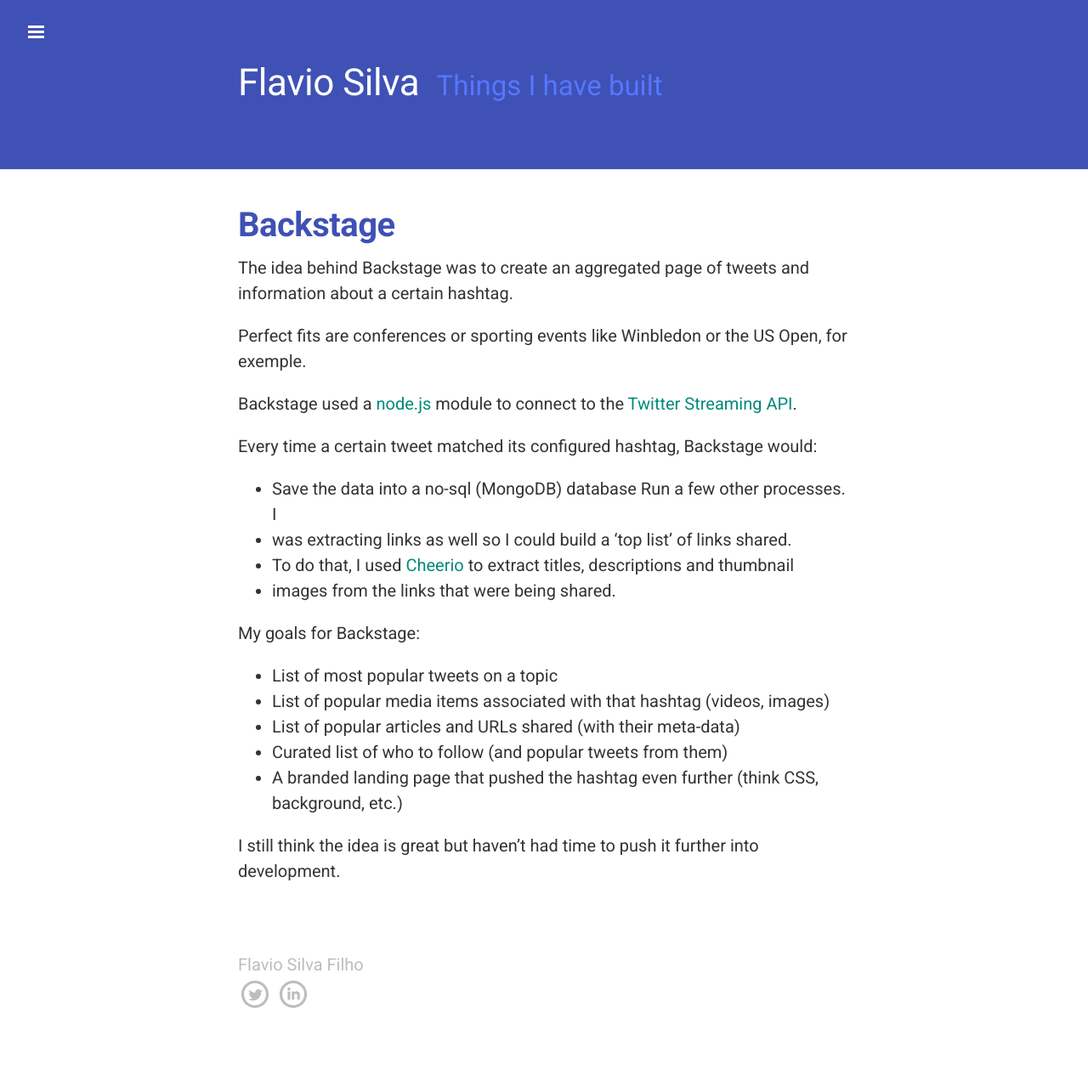
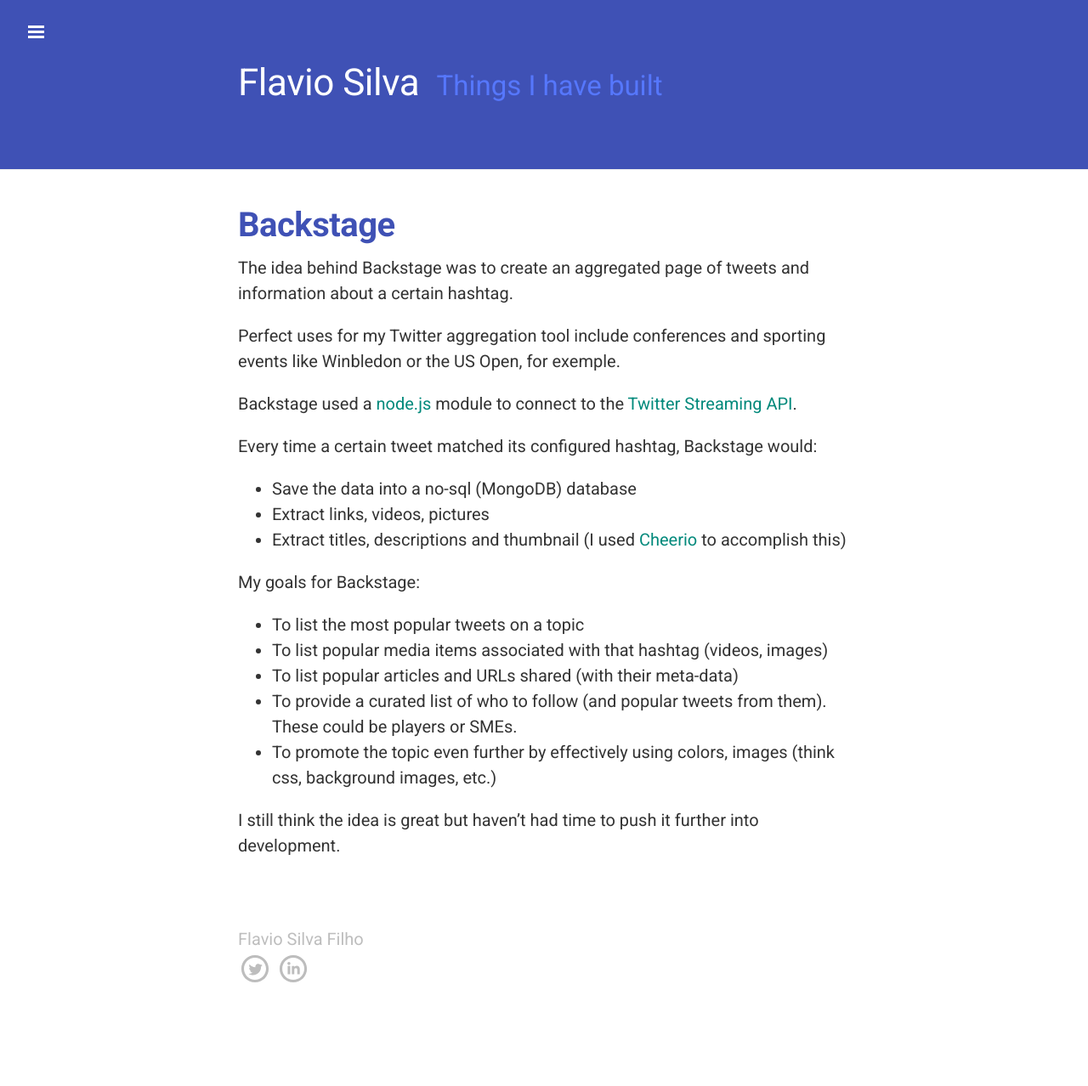
Before and after one commit to flaviotsf/flaviotsf.github.io, a Jekyll site: the page built from _posts/2014-01-01-Backstage.md, in a window 1280 px wide. Shown: the whole page at 85% size. Built offline with Jekyll 4.4.1, drawn with Linux system fonts in a browser that asks for light colours; nearby versions of some CDN libraries; Markdown is read by kramdown in place of the engine named in the settings; after the commit the page ends 1248 px from its top, so only the background shows below that.

Commit message:
content updates

```diff
--- a/_posts/2014-01-01-Backstage.md
+++ b/_posts/2014-01-01-Backstage.md
@@ -6,27 +6,22 @@
 The idea behind Backstage was to create an aggregated page
 of tweets and information about a certain hashtag.
 
-Perfect fits are conferences or sporting events like Winbledon or the US Open, for exemple.
+Perfect uses for my Twitter aggregation tool include conferences and sporting events like Winbledon or the US Open, for exemple.
 
 Backstage used a [node.js](http://nodejs.org) module to connect to the [Twitter Streaming API](https://dev.twitter.com/docs/api/streaming).
 
 Every time a certain tweet matched its configured hashtag, Backstage would:
 
 * Save the data into a no-sql (MongoDB) database
- Run a few other processes. I
-* was extracting links as well so I could
- build a 'top list' of links shared.
-* To do that, I used [Cheerio](https://github.com/cheeriojs/cheerio) to extract titles, descriptions and thumbnail
-* images
- from the links that were being shared.
+* Extract links, videos, pictures
+* Extract titles, descriptions and thumbnail (I used [Cheerio](https://github.com/cheeriojs/cheerio) to accomplish this)
 
 My goals for Backstage:
 
-* List of most popular tweets on a topic
-* List of popular media items associated with that hashtag (videos, images)
-* List of popular articles and URLs shared (with their meta-data)
-* Curated list of who to follow (and popular tweets from them)
-* A branded landing page that pushed the hashtag even further (think CSS, background, etc.)
+* To list the most popular tweets on a topic
+* To list popular media items associated with that hashtag (videos, images)
+* To list popular articles and URLs shared (with their meta-data)
+* To provide a curated list of who to follow (and popular tweets from them). These could be players or SMEs.
+* To promote the topic even further by effectively using colors, images (think css, background images, etc.)
 
-I still think the idea is great but haven't had time to push it further
-into development.
+I still think the idea is great but haven't had time to push it further into development.
```
Also changed, not shown: _posts/2014-01-02-Parature-Outlook.md (+8 -9 lines), _posts/2014-01-03-Tweetsheet.md (+2 -3 lines).
